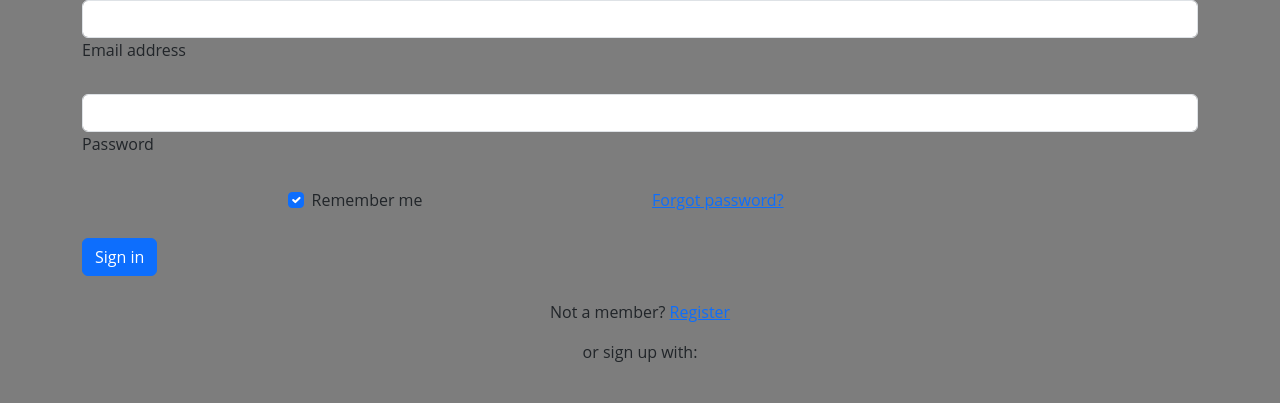
After one commit to MultiKnacker/Projekt-WIN, a Python web app: template flask/templates/loginview.html in a window 1280 px wide. The commit adds this page. Shown: the top 403 px of the page. Run offline with Jinja, Linux system fonts and the light colour scheme; the template is opened without the code that fills it, so the values that code supplies are empty; some libraries are stand-ins or nearby versions.

Commit message:
added optional flag for rendering the navbar && added first attempt on a login-Function (WIP)

```diff
--- a/flask/blueprints/locations.py
+++ b/flask/blueprints/locations.py
@@ -4,4 +4,5 @@ location_bp = Blueprint("location", __name__, template_folder='templates')
 
 @location_bp.route("/locations")
 def list_location():
-  return render_template("locationview.html")
+  show_navbar = True
+  return render_template("locationview.html", show_navbar = show_navbar)
--- a/flask/blueprints/management.py
+++ b/flask/blueprints/management.py
@@ -4,4 +4,5 @@ management_bp = Blueprint("management", __name__, template_folder='templates')
 
 @management_bp.route("/management")
 def list_management():
-  return render_template("managementview.html")
+  show_navbar = True
+  return render_template("managementview.html", show_navbar=show_navbar)
--- a/flask/blueprints/performance.py
+++ b/flask/blueprints/performance.py
@@ -4,4 +4,5 @@ performance_bp = Blueprint("performance", __name__, template_folder='templates')
 
 @performance_bp.route("/performance")
 def list_performance():
-  return render_template("performanceview.html")
+  show_navbar = True
+  return render_template("performanceview.html", show_navbar=show_navbar)
--- a/flask/blueprints/vehicles.py
+++ b/flask/blueprints/vehicles.py
@@ -4,4 +4,5 @@ vehicles_bp = Blueprint("vehicles", __name__, template_folder='templates')
 
 @vehicles_bp.route("/vehicles")
 def list_vehicles():
-  return render_template("vehiclesview.html")
+  show_navbar = True
+  return render_template("vehiclesview.html", show_navbar=show_navbar)
--- /dev/null
+++ b/flask/model/user.py
@@ -0,0 +1,6 @@
+from flask_login import UserMixin
+
+class User(UserMixin):
+    def __main__(self, username, password):
+        self.id = username  # Assuming username is unique
+        self.password = password  # Store hashed password securely (see later)
--- a/flask/templates/base.html
+++ b/flask/templates/base.html
@@ -10,6 +10,7 @@
     {% block head%} {% endblock %}
   </head>
   <body>
+      {% if show_navbar is defined and show_navbar %}
         <div class="header container-fluid row">
           <nav class="navbar navbar-expand-lg rounded">
             <div class="container navbar">
@@ -38,9 +39,10 @@
             </div>
           </nav>
         </div>
+      {% endif %}
     <div class="container">
       {% block body%} {% endblock %}
+    </div>
     <script src="{{ url_for('static', filename='js/bootstrap/bootstrap.bundle.min.js') }}"></script>
-    </div>
   </body>
 </html>
--- /dev/null
+++ b/flask/templates/loginview.html
@@ -0,0 +1,61 @@
+{%- extends "base.html" %}
+
+{% block head%}
+    <title> Login </title>
+{% endblock %}
+
+{% block body%}
+<form>
+    <!-- Email input -->
+    <div data-mdb-input-init class="form-outline mb-4">
+        <input type="email" id="form2Example1" class="form-control" />
+        <label class="form-label" for="form2Example1">Email address</label>
+    </div>
+
+    <!-- Password input -->
+    <div data-mdb-input-init class="form-outline mb-4">
+        <input type="password" id="form2Example2" class="form-control" />
+        <label class="form-label" for="form2Example2">Password</label>
+    </div>
+
+    <!-- 2 column grid layout for inline styling -->
+    <div class="row mb-4">
+        <div class="col d-flex justify-content-center">
+            <!-- Checkbox -->
+            <div class="form-check">
+                <input class="form-check-input" type="checkbox" value="" id="form2Example31" checked />
+                <label class="form-check-label" for="form2Example31"> Remember me </label>
+            </div>
+        </div>
+
+        <div class="col">
+            <!-- Simple link -->
+            <a href="#!">Forgot password?</a>
+        </div>
+    </div>
+
+    <!-- Submit button -->
+    <button  type="button" data-mdb-button-init data-mdb-ripple-init class="btn btn-primary btn-block mb-4">Sign in</button>
+
+    <!-- Register buttons -->
+    <div class="text-center">
+        <p>Not a member? <a href="#!">Register</a></p>
+        <p>or sign up with:</p>
+        <button  type="button" data-mdb-button-init data-mdb-ripple-init class="btn btn-link btn-floating mx-1">
+            <i class="fab fa-facebook-f"></i>
+        </button>
+
+        <button  type="button" data-mdb-button-init data-mdb-ripple-init class="btn btn-link btn-floating mx-1">
+            <i class="fab fa-google"></i>
+        </button>
+
+        <button  type="button" data-mdb-button-init data-mdb-ripple-init class="btn btn-link btn-floating mx-1">
+            <i class="fab fa-twitter"></i>
+        </button>
+
+        <button  type="button" data-mdb-button-init data-mdb-ripple-init class="btn btn-link btn-floating mx-1">
+            <i class="fab fa-github"></i>
+        </button>
+    </div>
+</form>
+{% endblock %}
```
Also changed, not shown: flask/blueprints/login.py (added, +43 -0 lines), flask/requirements.txt (+15 -3 lines), flask/server.py (+19 -2 lines), flask/templates/error404view.html (added, +11 -0 lines), flask/templates/error500view.html (added, +11 -0 lines), init.js (+8 -1 lines), flask/templates/template.html (renamed from flask/templates/index.html), requirements.txt (deleted), 1 other file. Lines whose indentation alone changed are shown as unchanged.
